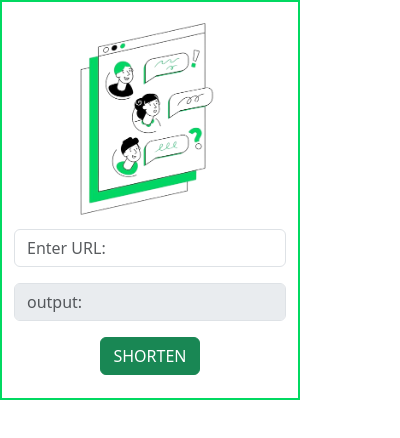
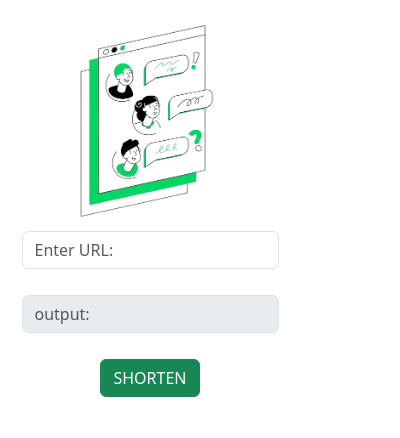
Before and after one commit to AksaRose/Kunji, a browser extension: page popup.html in a window 400 px wide. Drawn offline with nearby package versions, Linux system fonts and the light colour scheme.

Commit message:
style:added styles.css

```diff
--- a/styles.css
+++ b/styles.css
@@ -1,6 +1,61 @@
 body {
     width: 300px;
-    height: 350px;
-    background-color: white;
-    border: 2px solid #01d961;
+    height: 400px;
+    margin: 0;
+    padding: 0;
+    display: flex;
+    flex-direction: column;
+    justify-content: center;
+    align-items: center;
+    font-family: Arial, sans-serif;
 }
+
+.container {
+    width: 95%;
+    padding: 10px 20px 10px 20px;
+    border: 2px solid rgb(8, 190, 8); /* Green border simulating margin */
+    box-sizing: border-box;
+
+}
+
+img {
+    width: 200px;
+    height: 227px;
+}
+
+form {
+    width: 100%;
+    display: flex;
+    flex-direction: column;
+    align-items: center;
+}
+
+.form-control {
+    width: 100%;
+    padding: 10px;
+    margin-bottom: 10px;
+    border: 1px solid #ccc;
+    border-radius: 4px;
+    box-sizing: border-box;
+}
+
+.btn-success {
+    padding: 10px 20px;
+    background-color: #28a745;
+    color: white;
+    border: none;
+    border-radius: 4px;
+    cursor: pointer;
+}
+
+.btn-success:hover {
+    background-color: #218838;
+}
+
+.container-sm {
+    width: 100%;
+}
+
+.disabled {
+    background-color: #e9ecef;
+}
```
